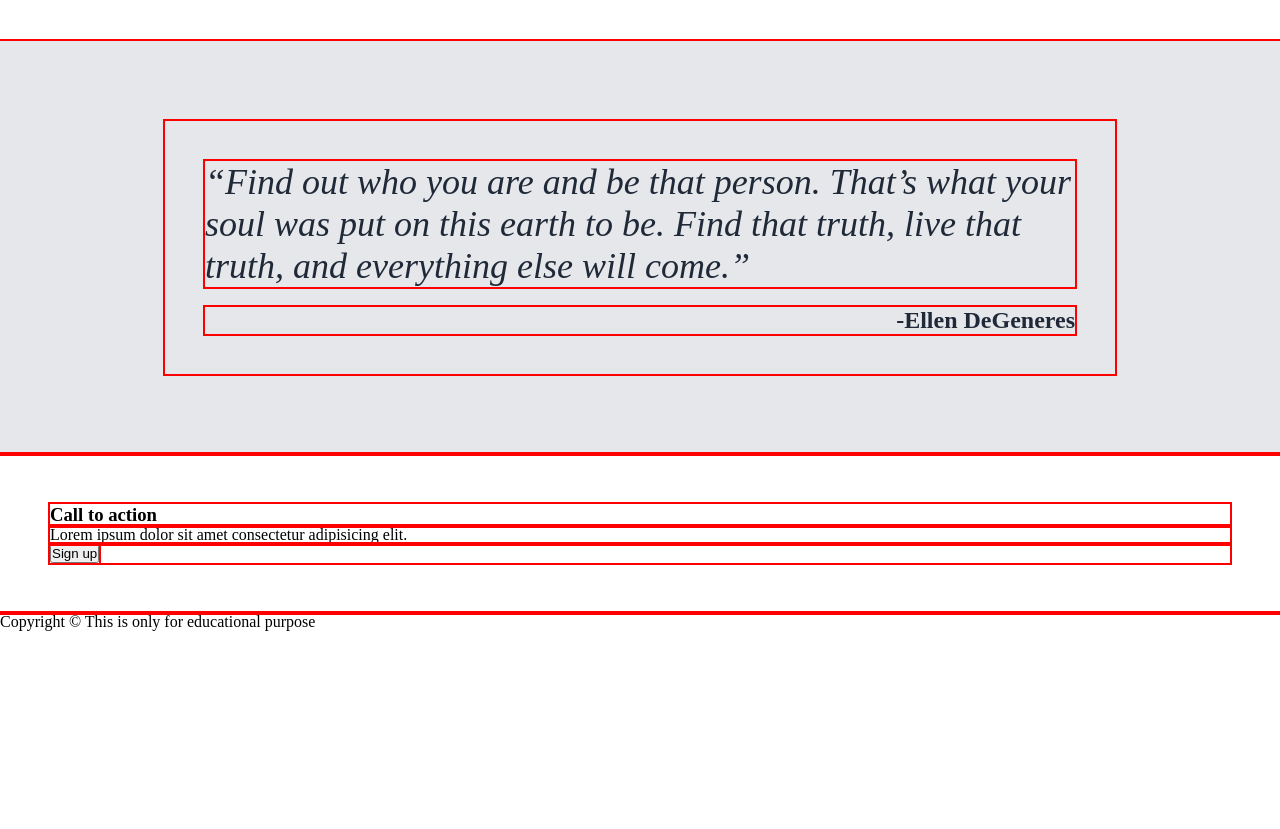
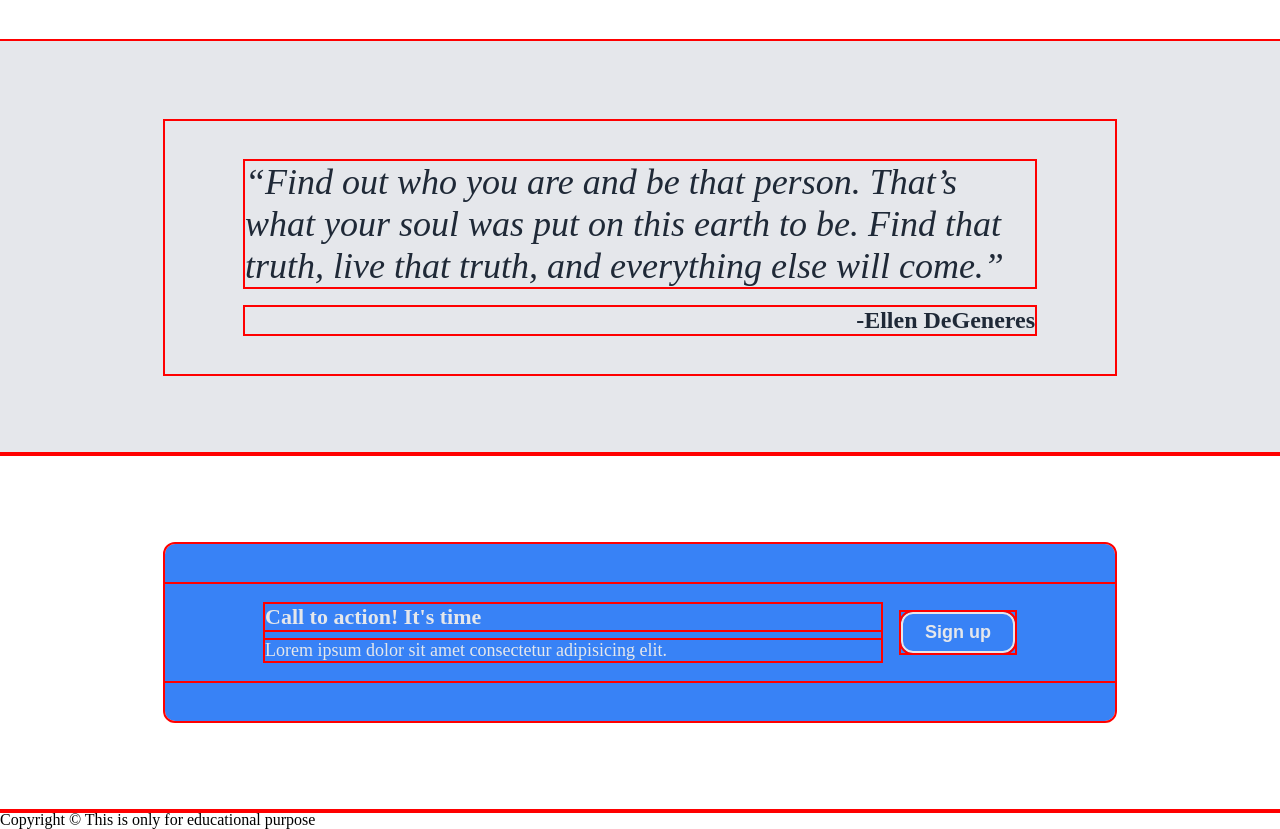
Before and after one commit to iama3191/Project-Landing-Page, a plain HTML site: page index.html in a window 1280 px wide. Shown: the part 1040-1869 px from the top of the page. Before the commit the page ends 1671 px from the top, so only its background shows below. Drawn offline with Linux system fonts and the light colour scheme.

Commit message:
add style to the quote section

```diff
--- a/CSS/style.css
+++ b/CSS/style.css
@@ -152,7 +152,7 @@
     width:950px;
     max-width: 90%;
     margin: 0 auto;
-    padding: 40px;
+    padding: 40px 80px;
 }
 
 .main-quote {
@@ -168,3 +168,47 @@
     margin-top: 20px;
     font-weight: bold;
 }
+
+/* CALL TO ACTION CONTAINER*/
+
+.fourth {
+    padding: 50px;
+}
+
+.cll-to-action {
+    margin: 40px auto;
+    padding: 40px 0;
+    background-color: #3882f6;
+    color: #e5e7eb;
+    width: 950px;
+    max-width: 90%;
+    border-radius: 10px;
+}
+
+.main-action {
+    display: flex;
+    align-items: center;
+    justify-content: space-between;
+    gap: 20px;
+    padding: 20px 100px;
+
+}
+
+.action-text {
+    flex: 1 0;
+}
+
+
+.action-text>h3 {
+    font-size: 22px;
+}
+
+.action-text p {
+    margin-top: 10px;
+    font-size: 18px;
+}
+
+.action-button .bttn {
+    border: 2px solid #e5e7eb;
+    margin-top: auto;
+}
--- a/index.html
+++ b/index.html
@@ -70,13 +70,14 @@
     </section>
     <section class="containers fourth">
         <div class="cll-to-action">
-            <!--two columns-->
-            <div class="action-text">
-                <h3>Call to action</h3>
-                <p>Lorem ipsum dolor sit amet consectetur adipisicing elit.</p>
-            </div>
-            <div class="action-button">
-                <button>Sign up</button>
+            <div class="main-action">
+                <div class="action-text">
+                    <h3>Call to action! It's time</h3>
+                    <p>Lorem ipsum dolor sit amet consectetur adipisicing elit.</p>
+                </div>
+                <div class="action-button">
+                    <button class="bttn">Sign up</button>
+                </div>
             </div>
         </div>
     </section>
```
